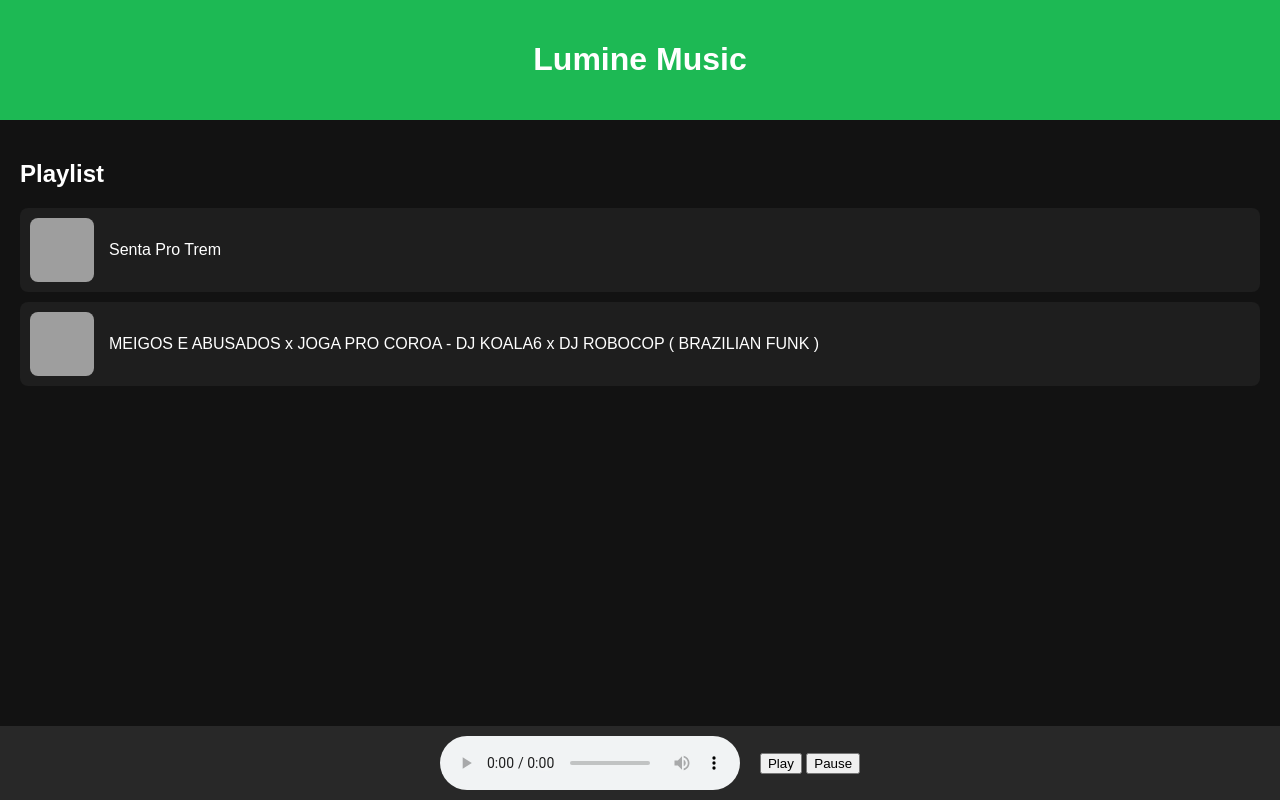
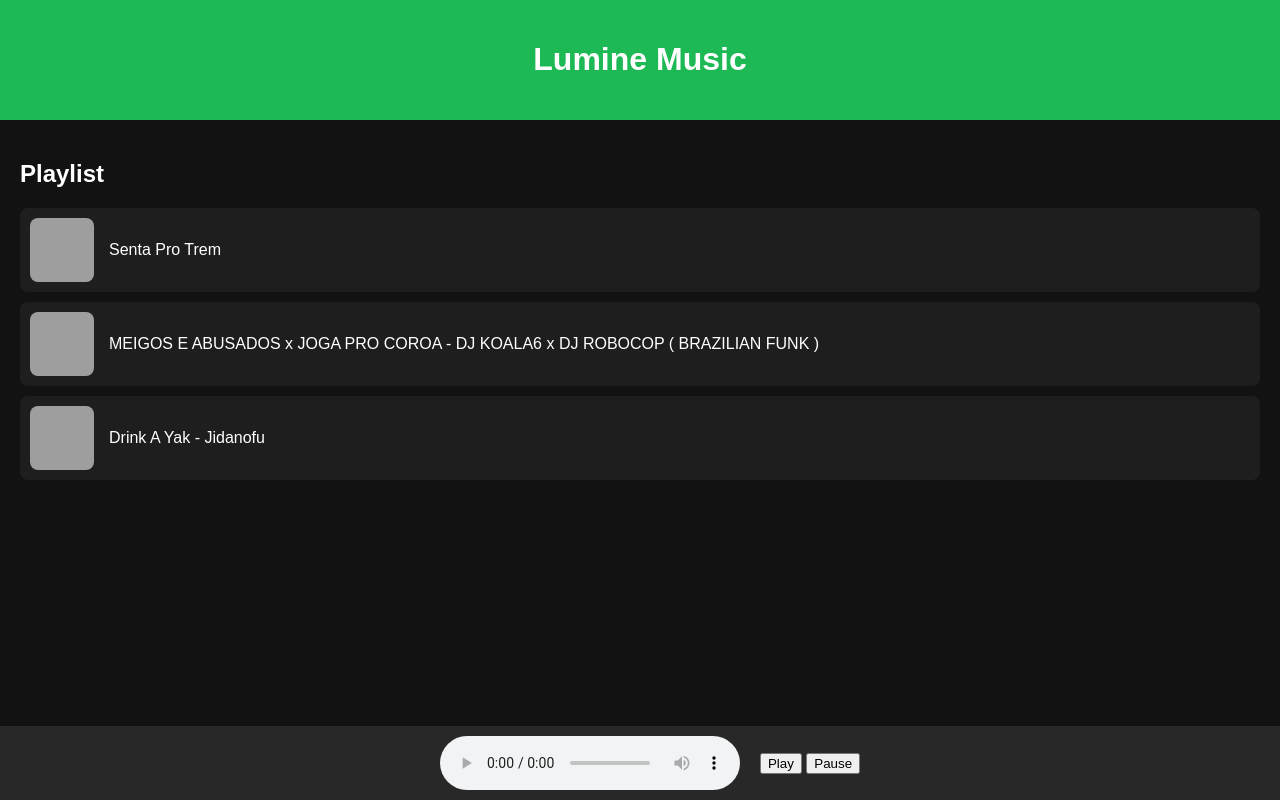
Before and after one commit to TilerFPS/LumineMusic, a plain HTML site: page index.html in a window 1280 px wide. Drawn offline with Linux system fonts and the light colour scheme; grey boxes are pictures that could not be loaded.

Commit message:
Update index.html

```diff
--- a/index.html
+++ b/index.html
@@ -21,6 +21,10 @@
         <img src="https://img.youtube.com/vi/fwGA7Nj14VI/hqdefault.jpg?text=Thumb+2" alt="MEIGOS E ABUSADOS x JOGA PRO COROA - DJ KOALA6 x DJ ROBOCOP ( BRAZILIAN FUNK )" class="thumb">
         MEIGOS E ABUSADOS x JOGA PRO COROA - DJ KOALA6 x DJ ROBOCOP ( BRAZILIAN FUNK )
       </li>
+      <li data-src="music/drinkayak.mp3" data-thumb="https://img.youtube.com/vi/LSXRZXWEOi8/mqdefault.jpg?text=Thumb+3">
+        <img src="https://img.youtube.com/vi/LSXRZXWEOi8/mqdefault.jpg?text=Thumb+3" alt="Drink A Yak - Jidanofu" class="thumb">
+        Drink A Yak - Jidanofu
+      </li>
     </ul>
   </main>
 
```
